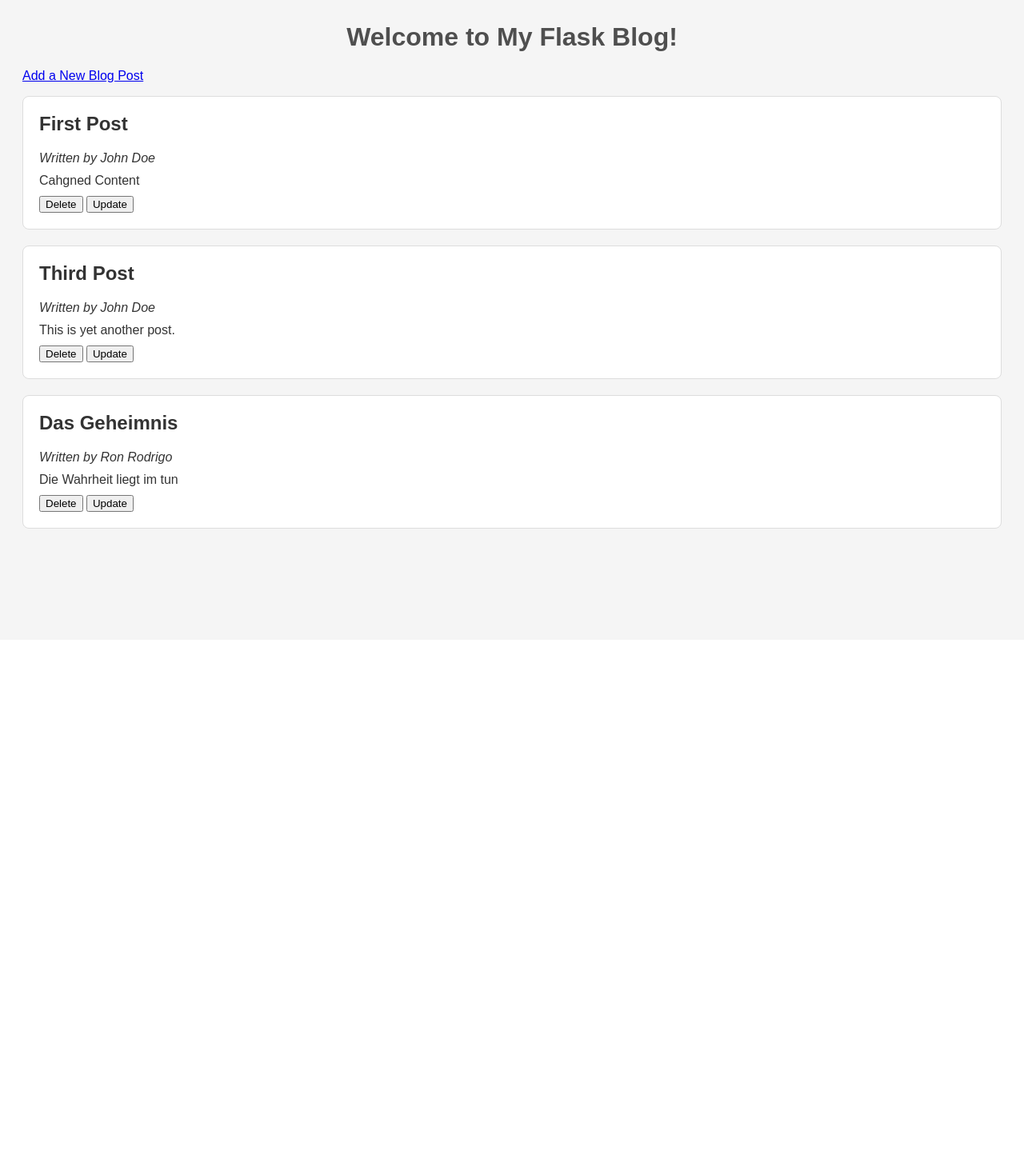
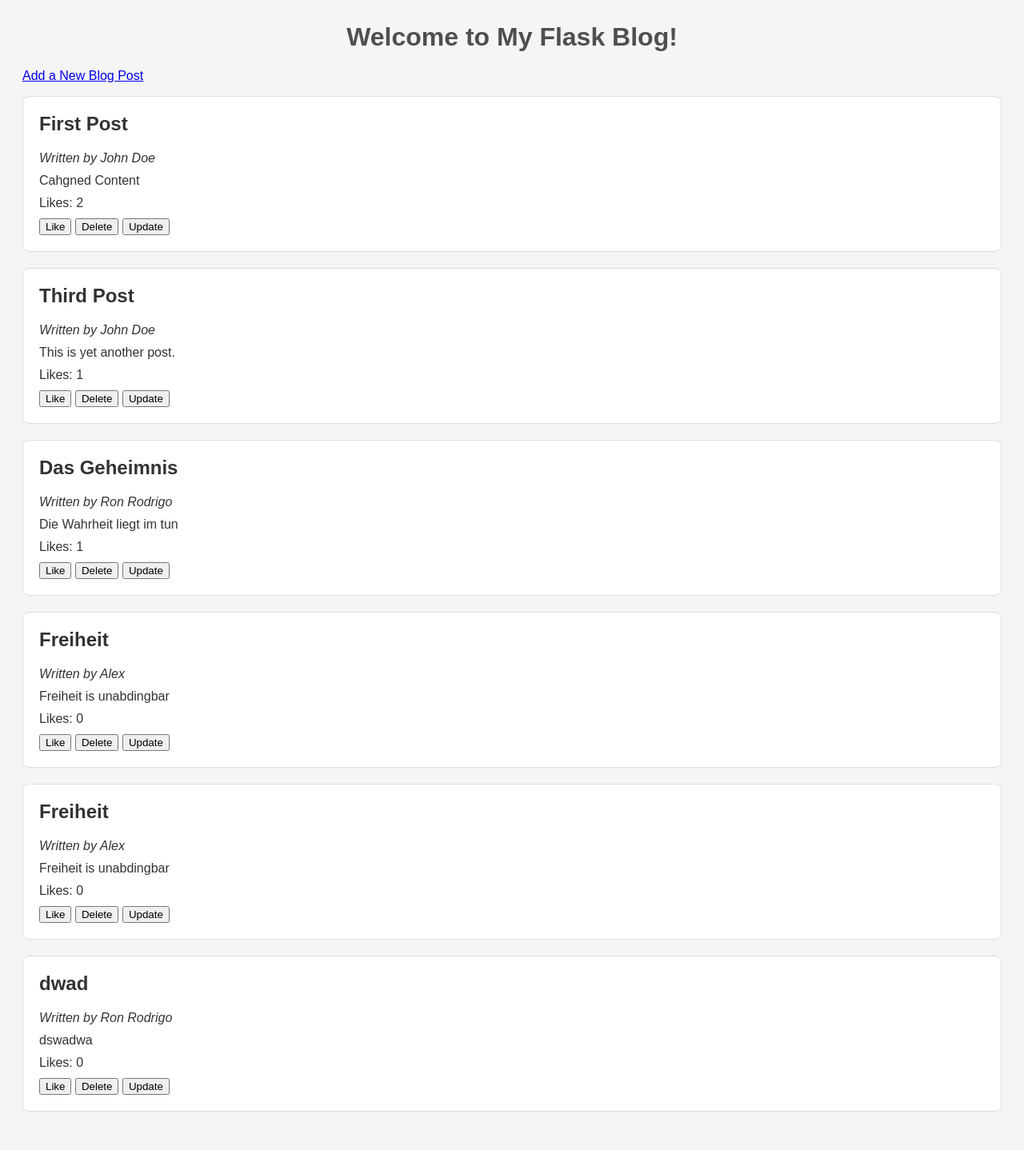
Before and after one commit to AlexKummerer/Masterblog, a Flask app: page / in a window 1280 px wide. Shown: the whole page at 80% size. Before the commit the page ends 661 px from the top, so only its background shows below. Run offline with Flask 3, Linux system fonts and the light colour scheme.

Commit message:
like post route and template

```diff
--- a/main.py
+++ b/main.py
@@ -2,8 +2,11 @@ import uuid
 from abc import ABC, abstractmethod
 from pathlib import Path
 from flask import Flask, flash, get_flashed_messages, json, redirect, render_template, request, url_for
+import os
 
 app = Flask(__name__)
+app.secret_key = os.urandom(24)
+
 
 
 class PostInterface(ABC):
@@ -14,11 +17,12 @@ class PostInterface(ABC):
 
 
 class BlogPost(PostInterface):
-    def __init__(self, author, title, content, id=None):
+    def __init__(self, author, title, content, id=None, likes=0):
         self.id = id or uuid.uuid4().hex
         self.author = author
         self.title = title
         self.content = content
+        self.likes = likes
 
     def to_dict(self):
         """Convert the blog post to a dictionary."""
@@ -27,6 +31,7 @@ class BlogPost(PostInterface):
             "author": self.author,
             "title": self.title,
             "content": self.content,
+            "likes": self.likes,
         }
 
 
@@ -100,6 +105,16 @@ class BlogManager(BlogManagerInterface):
                 return True
         return False
 
+    def like_post(self, post_id):
+        """Like a blog post by ID."""
+        posts = self.load_posts()
+        for post in posts:
+            if post.id == post_id:
+                post.likes += 1
+                self.save_posts(posts)
+                return True
+        return False
+
 
 # Initialize BlogManager with the path to the JSON file
 blog_manager = BlogManager("storage/blog_data.json")
@@ -130,7 +145,9 @@ def add():
 
 @app.route("/delete/<string:post_id>", methods=["POST"])
 def delete(post_id):
-    blog_manager.delete_post(post_id)
+    success = blog_manager.delete_post(post_id)
+    if not success:
+        return render_template("error.html", message="Post not found.")
     return redirect(url_for("index"))
 
 
@@ -160,6 +177,12 @@ def update(post_id):
 
     return render_template("error.html", message="Post not found.")
 
+@app.route("/like/<string:post_id>", methods=["POST"])
+def like(post_id):
+    success = blog_manager.like_post(post_id)
+    if not success:
+        return render_template("error.html", message="Post not found.")
+    return redirect(url_for("index"))
 
 if __name__ == "__main__":
     app.run(port=5000, debug=True)
--- a/templates/index.html
+++ b/templates/index.html
@@ -18,6 +18,15 @@
       <h2>{{ post.title }}</h2>
       <p><em>Written by {{ post.author }}</em></p>
       <p>{{post.content}}</p>
+      <p>Likes: {{ post.likes }}</p>
+
+      <form
+        action="{{ url_for('like', post_id=post.id) }}"
+        method="post"
+        style="display: inline"
+      >
+        <button type="submit">Like</button>
+      </form>
       <form
         action="{{ url_for('delete', post_id=post.id)}}"
         method="post"
```
Also changed, not shown: storage/blog_data.json.
